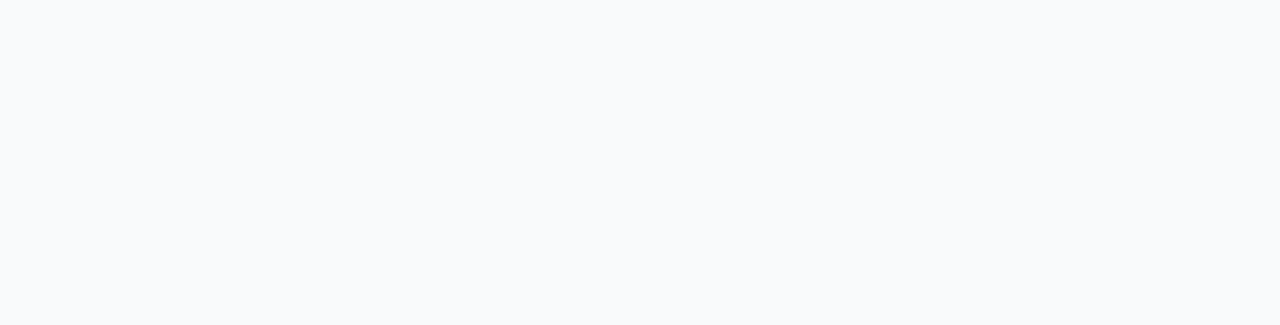
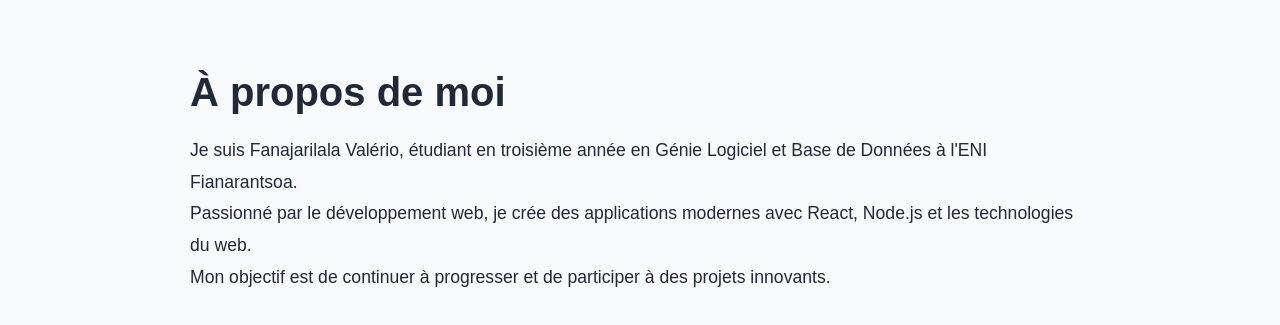
Before and after one commit to Fanajaval/mon-portfolio, a React app: page / in a window 1280 px wide. Shown: the part 905-1230 px from the top of the page. Before the commit the page ends 895 px from the top, so only its background shows below. Built offline with nearby package versions, Linux system fonts and the light colour scheme; the HTML template or start-up script is replaced by a standard one.

Commit message:
ajout about

```diff
--- a/src/App.jsx
+++ b/src/App.jsx
@@ -1,11 +1,13 @@
 import Hero from "./components/Hero";
 import Navbar from "./components/Navbar";
+import About from "./components/About";
 
 function App(){
   return (
     <>
       <Navbar />
       <Hero />
+      <About/>
     </>
   );
 }
--- /dev/null
+++ b/src/components/About.jsx
@@ -0,0 +1,34 @@
+import "../styles/About.css";
+
+function About() {
+  return (
+    <section className="about" id="about">
+
+      <div className="about-container">
+
+        <h2>
+          À propos de moi
+        </h2>
+
+        <p>
+          Je suis Fanajarilala Valério, étudiant en troisième année
+          en Génie Logiciel et Base de Données à l'ENI Fianarantsoa.
+        </p>
+
+        <p>
+          Passionné par le développement web, je crée des applications
+          modernes avec React, Node.js et les technologies du web.
+        </p>
+
+        <p>
+          Mon objectif est de continuer à progresser et de participer
+          à des projets innovants.
+        </p>
+
+      </div>
+
+    </section>
+  );
+}
+
+export default About;
--- /dev/null
+++ b/src/styles/About.css
@@ -0,0 +1,18 @@
+.about {
+  padding: 80px 50px;
+}
+
+.about-container {
+  max-width: 900px;
+  margin: auto;
+}
+
+.about h2 {
+  font-size: 2.5rem;
+  margin-bottom: 20px;
+}
+
+.about p {
+  font-size: 1.1rem;
+  line-height: 1.8;
+}
```
